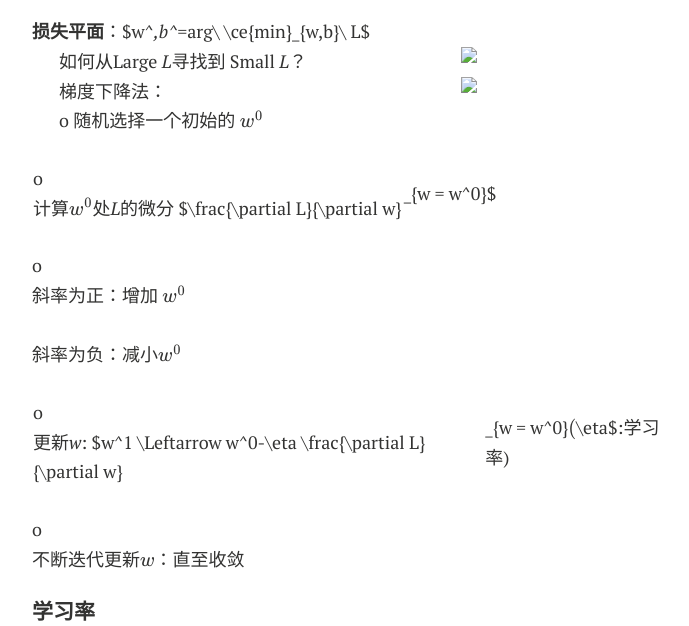
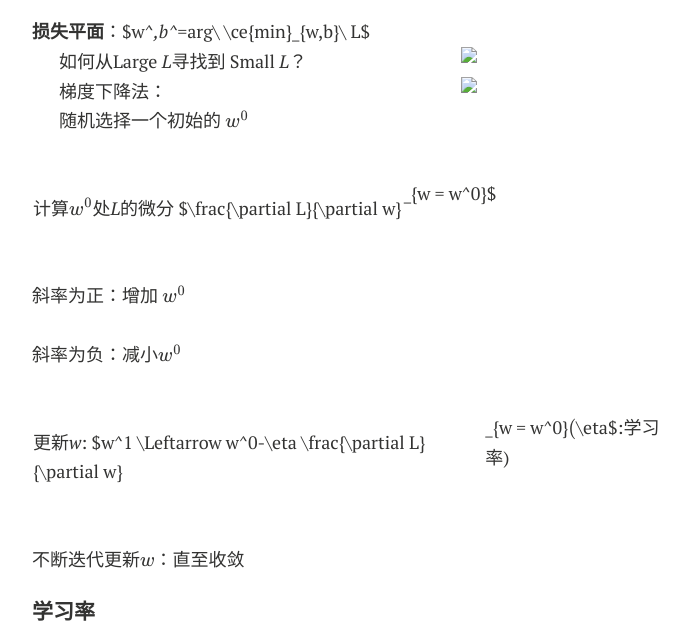
Before and after one commit to Qilu-Yuan/Qilu-Yuan.github.io, a Jekyll site: the page built from blogs/ML/LinearRegression.md, in a window 1280 px wide and 900 px high, scrolled down 3243 px. Shown: the part 152-778 px from the top of the window, without its empty margins (288-977 px from the left). Built offline with Jekyll 4.4.1, drawn with Linux system fonts in a browser that asks for light colours; nearby versions of some CDN libraries; formulas are drawn with MathJax 3; comment, search, counter and statistics services are not loaded; a style sheet for code colours, icons or effects is not loaded.

```diff
--- a/blogs/ML/LinearRegression.md
+++ b/blogs/ML/LinearRegression.md
@@ -161,28 +161,25 @@ $$
 
 **损失平面**：$w^*,b^*=arg\ \ce{min}_{w,b}\ L$
 
-
-
 <img src="https://qilu-yuan.github.io/Figure/LinearRegression/2.png" class="floatpic">
 
 如何从Large *L*寻找到 Small *L*？
 
 <img src="https://qilu-yuan.github.io/Figure/LinearRegression/3.png" class="floatpic">
 
-
 梯度下降法：<br>
 
-o 随机选择一个初始的 $w^0$
+随机选择一个初始的 $w^0$
 
-o <br>计算$w^0$处*L*的微分 $\frac{\partial L}{\partial w}|_{w = w^0}$
+<br>计算$w^0$处*L*的微分 $\frac{\partial L}{\partial w}|_{w = w^0}$
 
-o <br>斜率为正：增加 $w^0$
+<br>斜率为正：增加 $w^0$
 
-   <br>斜率为负：减小$w^0$
+<br>斜率为负：减小$w^0$
 
-o <br>更新*w*: $w^1 \Leftarrow w^0-\eta \frac{\partial L}{\partial w}|_{w = w^0}$ ($\eta$:学习率)
+<br>更新*w*: $w^1 \Leftarrow w^0-\eta \frac{\partial L}{\partial w}|_{w = w^0}$ ($\eta$:学习率)
 
-o <br>不断迭代更新$w$：直至收敛
+<br>不断迭代更新$w$：直至收敛
 
 ##### 学习率
 
```
